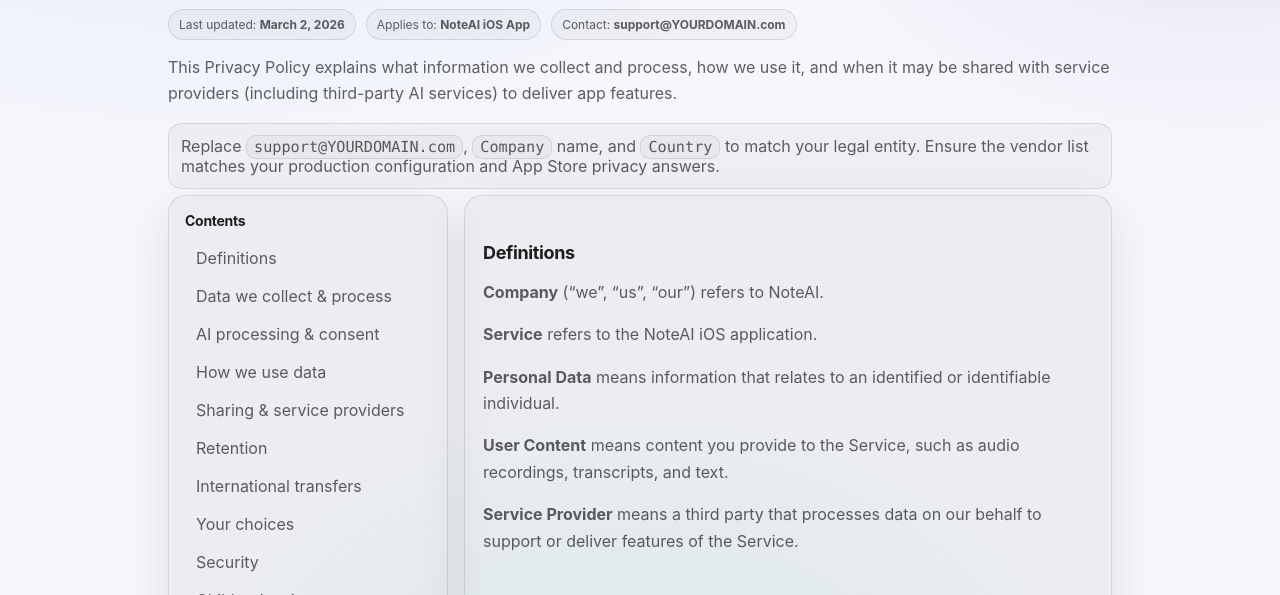
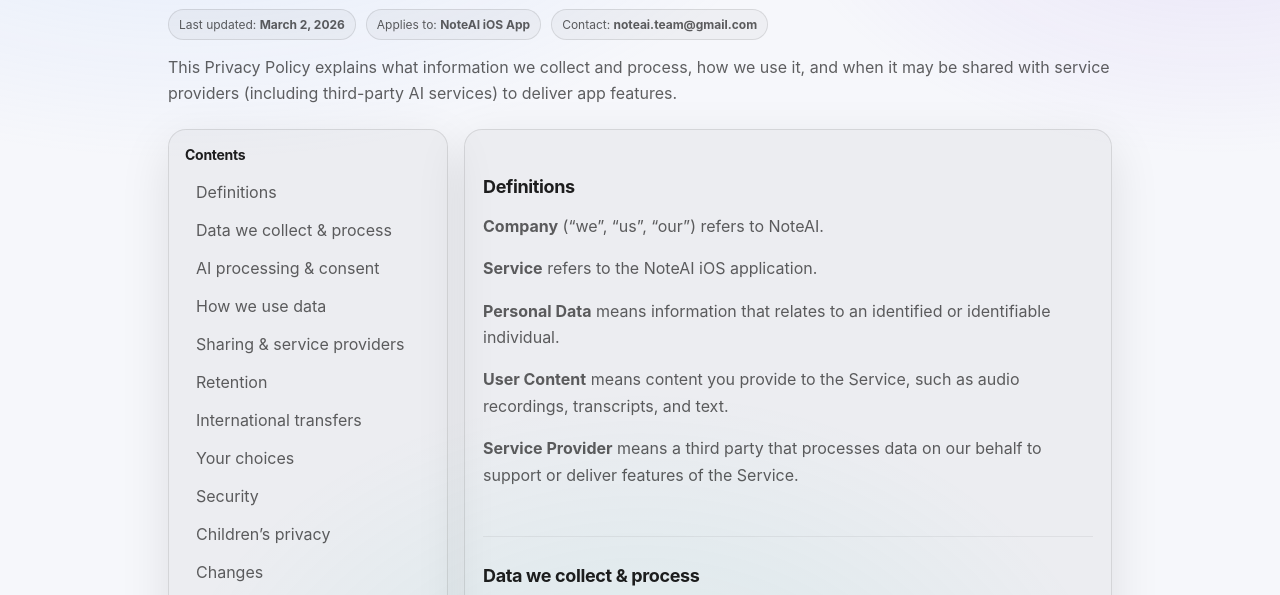
Before and after one commit to islapixelstudio/noteai-legal, a plain HTML site: page privacy/index.html in a window 1280 px wide. Shown: the part 145-740 px from the top of the page. Drawn offline with Linux system fonts and the light colour scheme.

Commit message:
Update contact email in privacy policy

```diff
--- a/privacy/index.html
+++ b/privacy/index.html
@@ -211,16 +211,12 @@
       <div class="meta" aria-label="Policy metadata">
         <div class="pill">Last updated: <b>March 2, 2026</b></div>
         <div class="pill">Applies to: <b>NoteAI iOS App</b></div>
-        <div class="pill">Contact: <b>support@YOURDOMAIN.com</b></div>
+        <div class="pill">Contact: <b>noteai.team@gmail.com</b></div>
       </div>
       <p style="margin-top:14px">
         This Privacy Policy explains what information we collect and process, how we use it, and when it may be
         shared with service providers (including third-party AI services) to deliver app features.
       </p>
-      <div class="hint">
-        Replace <code>support@YOURDOMAIN.com</code>, <code>Company</code> name, and <code>Country</code> to match your legal entity.
-        Ensure the vendor list matches your production configuration and App Store privacy answers.
-      </div>
     </div>
 
     <div class="layout">
```
